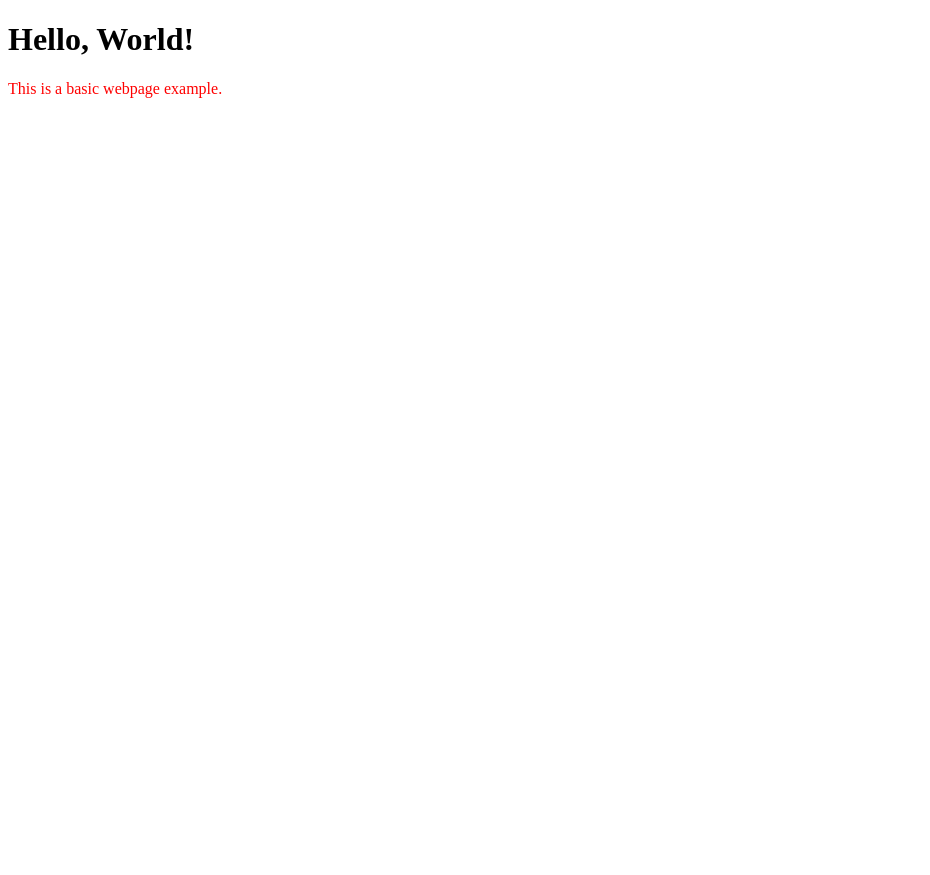
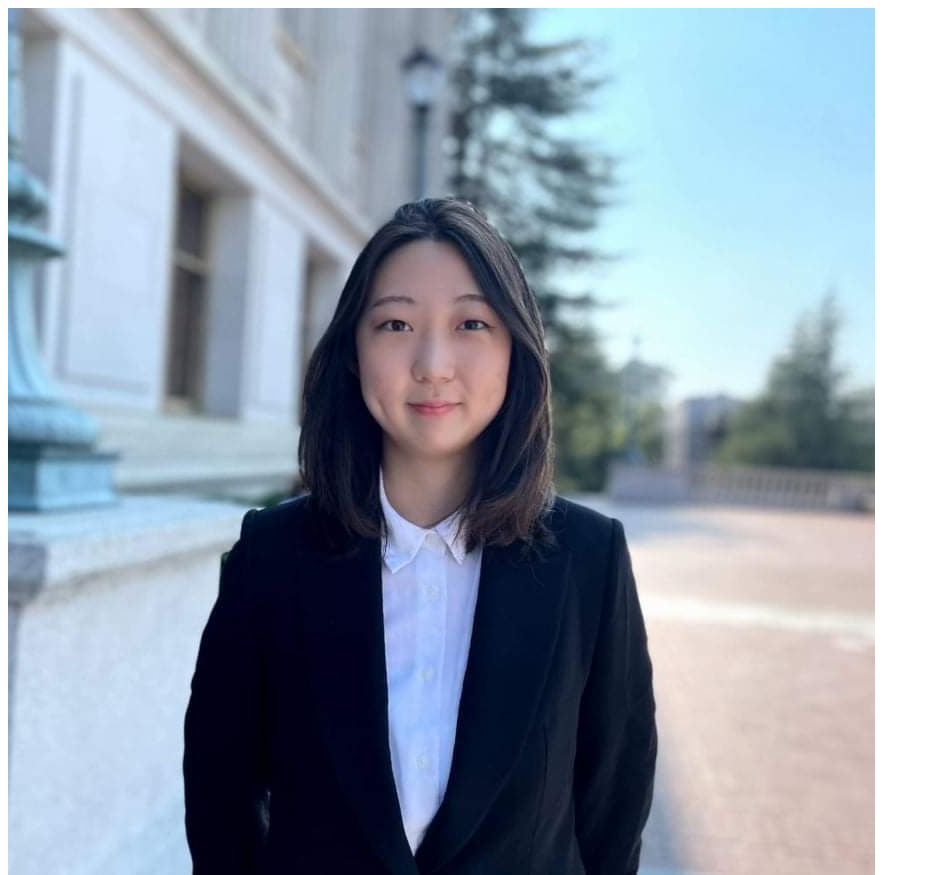
Before and after one commit to darlnim/darlnim.github.io, a plain HTML site: page index.html in a window 1280 px wide. Shown: the top 875 px of the page, without its empty margins (0-930 px from the left). Before the commit the page ends 800 px from the top, so only its background shows below. Drawn offline with Linux system fonts and the light colour scheme.

Commit message:
added picture

```diff
--- a/index.html
+++ b/index.html
@@ -7,6 +7,7 @@
     <link rel="stylesheet" href="styles.css">
 </head>
 <body>
+    <img src="images/IMG_0075.jpg"/>
     <div class="container">
         <h1>Hello, World!</h1>
         <p>This is a basic webpage example.</p>
```
Also changed, not shown: images/IMG_0075.jpg (added).
